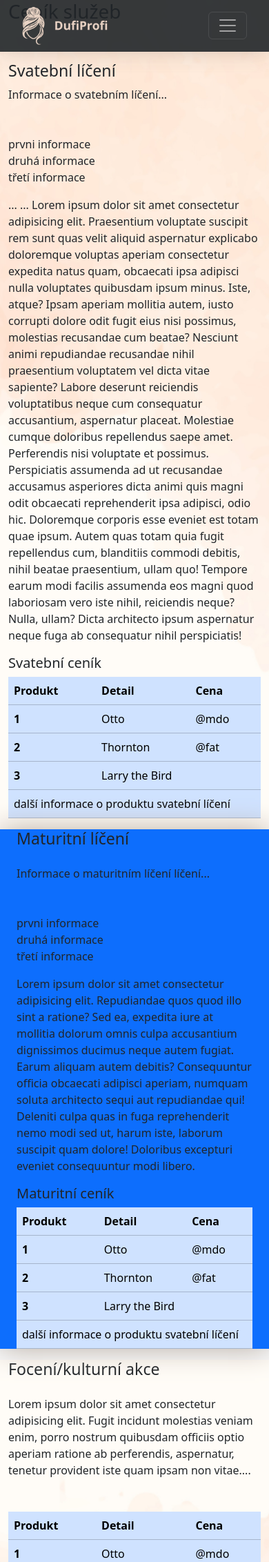
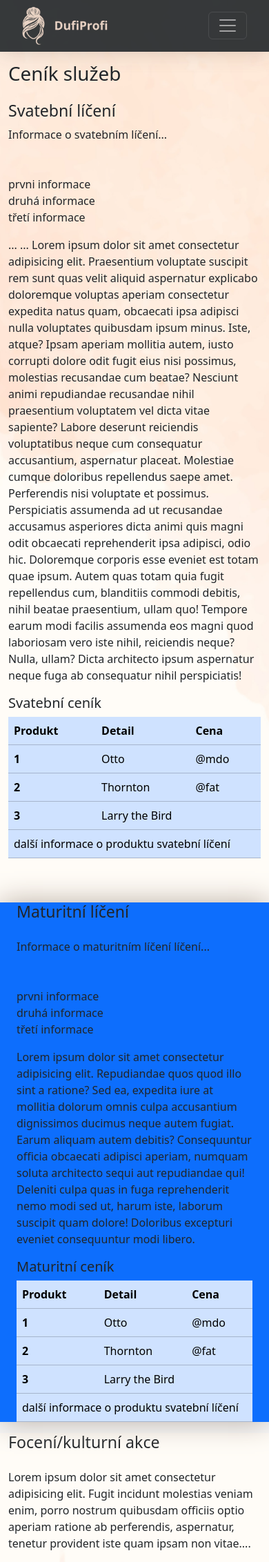
Before and after one commit to VaclavNekolny/DufiPROFI, a PHP site: page /cenik.html in a window 390 px wide. Shown: the top 2264 px of the page at 69% size. Run offline with PHP 8.4, Linux system fonts and the light colour scheme; style sheets or scripts are compiled from the project's sources; some libraries are stand-ins or nearby versions; some web fonts are replaced.

Commit message:
ceník, fotogalerie - odsazení nadpisů

```diff
--- a/cenik.html
+++ b/cenik.html
@@ -73,10 +73,11 @@
             </li>
           </ul>
           <span class="nav-item mx-1">
-            <span class="fa-stack">
+            <span class="fa-stack my-2">
               <a
                 href="https://www.facebook.com/profile.php?id=1254131980&sk=photos"
                 target="new"
+                class="nav-link link-primary"
               >
                 <i class="fas fa-circle fa-stack-2x"></i>
                 <i class="fab fa-facebook-f fa-stack-1x text-dark"></i>
@@ -84,8 +85,12 @@
             </span>
           </span>
           <span class="nav-item mx-1">
-            <span class="fa-stack">
-              <a href="https://www.instagram.com/dufiprofi/" target="new">
+            <span class="fa-stack my-2">
+              <a
+                href="https://www.instagram.com/dufiprofi/"
+                target="new"
+                class="nav-link link-primary"
+              >
                 <i class="fas fa-circle fa-stack-2x"></i>
                 <i class="fab fa-instagram fa-stack-1x text-dark"></i>
               </a>
@@ -95,16 +100,14 @@
       </div>
     </nav>
 
-    <header class="header py-8">
-      <div class="container-lg">
+    <header class="header">
+      <div class="container-lg cenik pt-7 pb-5">
         <h1>Ceník služeb</h1>
-      </div>
 
-      <div class="container-lg">
         <div class="d-flex flex-column gap-6">
           <div>
             <div id="cenik_svatebni"></div>
-            <h3 class="mt-5">Svatební líčení</h3>
+            <h3 class="mt-3">Svatební líčení</h3>
             <p class="mb-5">Informace o svatebním líčení... <br /></p>
             <ul class="list-unstyled">
               <li>prvni informace</li>
--- a/scss/style.scss
+++ b/scss/style.scss
@@ -90,7 +90,7 @@ hr {
   }
 
   .hero {
-    padding: 100px 0 0 0 !important;
+    padding-top: 100px !important;
 
     .image-container {
       width: 70vw;
@@ -116,6 +116,11 @@ hr {
   #cenik_ostatni {
     position: relative;
     top: -70px;
+  }
+
+  .cenik,
+  .fotogalerie {
+    padding-top: 90px !important;
   }
 }
 
```
